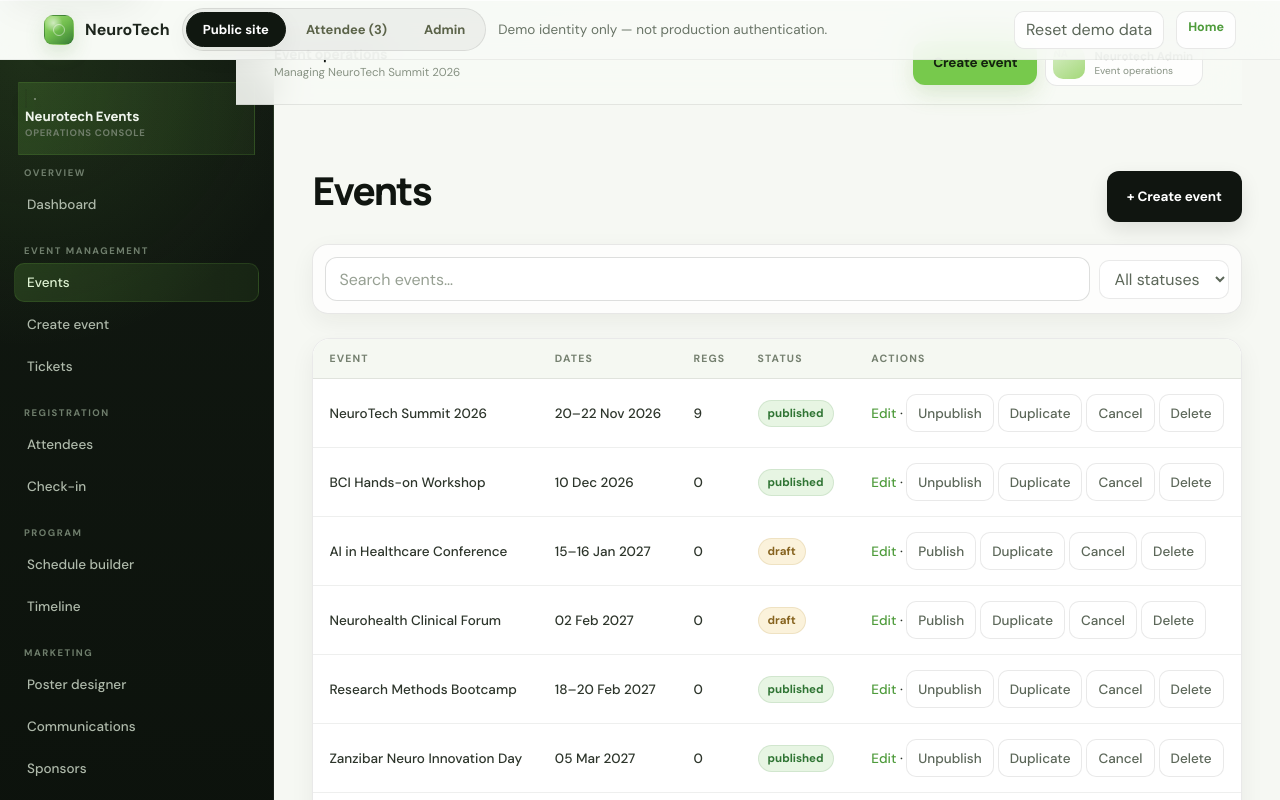
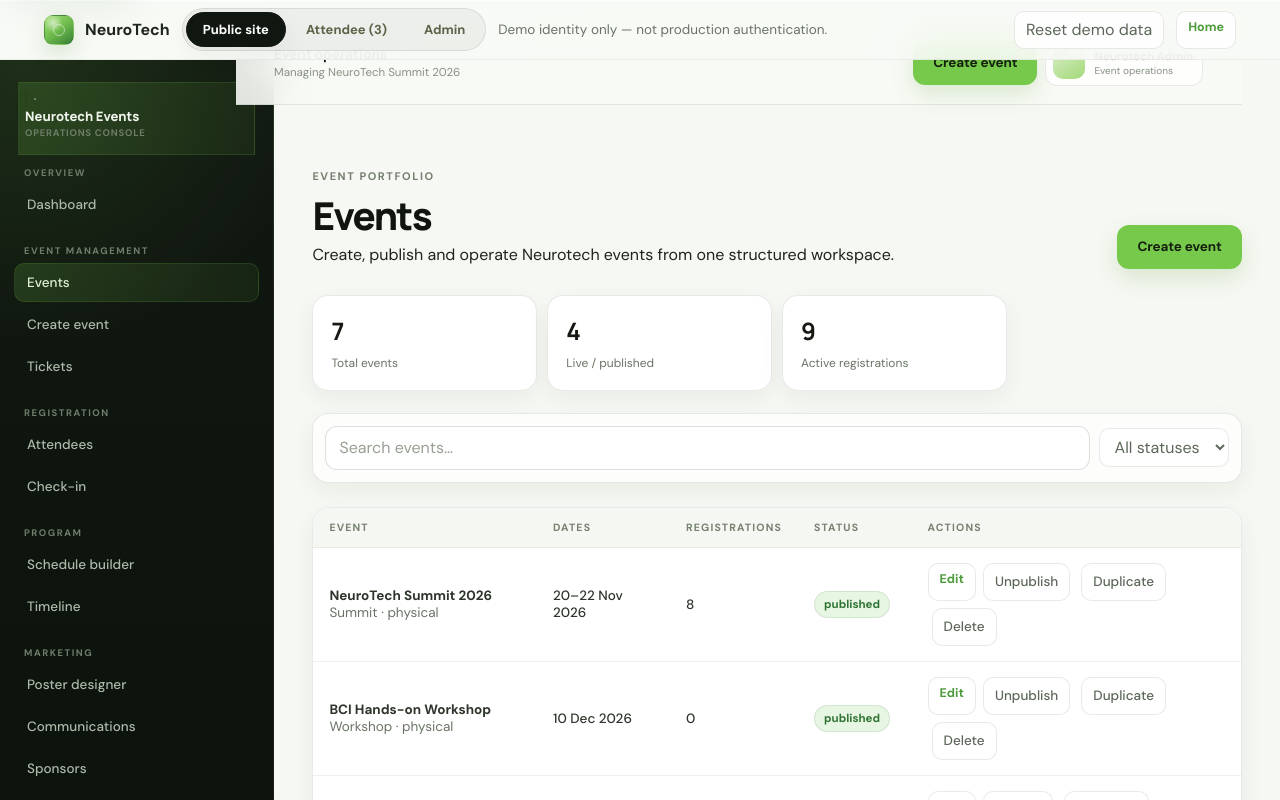
Before and after one commit to Drbrilliant360/neurotech-events, a React (Vite) app: page /admin/events in a window 1280 px wide. Shown: the top 800 px of the page. Built offline with nearby package versions, Linux system fonts and the light colour scheme.

Commit message:
feat: modernize admin event management

```diff
--- a/src/features/admin/AdminEventsPage.tsx
+++ b/src/features/admin/AdminEventsPage.tsx
@@ -11,92 +11,84 @@ export function AdminEventsPage() {
   const [status, setStatus] = useState<"all" | EventStatus>("all");
   const [pendingId, setPendingId] = useState<string | null>(null);
   const list = useMemo(
-    () =>
-      db.events.filter((event) => {
+    () => db.events.filter((event) => {
       if (status !== "all" && event.status !== status) return false;
       return event.title.toLowerCase().includes(query.toLowerCase());
     }),
     [db.events, query, status],
   );
 
+  const published = db.events.filter((event) => event.status === "published" || event.status === "ongoing").length;
+  const totalRegistrations = db.registrations.filter((registration) => registration.status !== "cancelled").length;
+
   return (
     <div>
-      <div style={{ display: "flex", justifyContent: "space-between", gap: 16, flexWrap: "wrap" }}>
+      <div className="nt-dashboard-head">
+        <div>
+          <p className="nt-kicker">Event portfolio</p>
           <h1>Events</h1>
-        <Link to="/admin/events/new" className="nt-btn">
-          + Create event
-        </Link>
+          <p className="nt-lede">Create, publish and operate Neurotech events from one structured workspace.</p>
         </div>
+        <Link to="/admin/events/new" className="nt-btn accent">Create event</Link>
+      </div>
+
+      <div className="nt-mini-stat-grid">
+        <div className="nt-mini-stat"><strong>{db.events.length}</strong><span>Total events</span></div>
+        <div className="nt-mini-stat"><strong>{published}</strong><span>Live / published</span></div>
+        <div className="nt-mini-stat"><strong>{totalRegistrations}</strong><span>Active registrations</span></div>
+      </div>
+
       <div className="nt-toolbar">
         <input className="nt-search" value={query} placeholder="Search events…" onChange={(e) => setQuery(e.target.value)} />
-        <select className="nt-chip" value={status} onChange={(e) => setStatus(e.target.value as typeof status)}>
+        <select className="nt-chip" value={status} onChange={(e) => setStatus(e.target.value as typeof status)} aria-label="Event status">
           <option value="all">All statuses</option>
-          {["draft", "published", "ongoing", "completed", "cancelled"].map((item) => (
-            <option key={item}>{item}</option>
-          ))}
+          {["draft", "published", "ongoing", "completed", "cancelled"].map((item) => <option key={item}>{item}</option>)}
         </select>
       </div>
+
       <div className="nt-table-wrap">
         <table className="nt-table">
           <thead>
-            <tr>
-              <th>Event</th>
-              <th>Dates</th>
-              <th>Regs</th>
-              <th>Status</th>
-              <th>Actions</th>
-            </tr>
+            <tr><th>Event</th><th>Dates</th><th>Registrations</th><th>Status</th><th>Actions</th></tr>
           </thead>
           <tbody>
             {list.map((event) => (
               <tr key={event.id}>
-                <td>{event.title}</td>
+                <td>
+                  <strong>{event.title}</strong>
+                  <div className="nt-muted">{event.category} · {event.format}</div>
+                </td>
                 <td>{formatRange(event.startsAt, event.endsAt)}</td>
-                <td>{db.registrations.filter((item) => item.eventId === event.id).length}</td>
+                <td>{db.registrations.filter((item) => item.eventId === event.id && item.status !== "cancelled").length}</td>
+                <td><StatusPill value={event.status} /></td>
                 <td>
-                  <StatusPill value={event.status} />
-                </td>
-                <td>
-                  <Link to={`/admin/events/${event.id}`}>Edit</Link>
-                  {" · "}
-                  <button
-                    type="button"
-                    className="nt-chip"
-                    onClick={() =>
-                      saveEvent({
-                        ...event,
-                        status: event.status === "published" ? "draft" : "published",
-                      })
-                    }
-                  >
+                  <div style={{ display: "flex", gap: 7, flexWrap: "wrap" }}>
+                    <Link to={`/admin/events/${event.id}`} className="nt-chip">Edit</Link>
+                    <button type="button" className="nt-chip" onClick={() => saveEvent({ ...event, status: event.status === "published" ? "draft" : "published" })}>
                       {event.status === "published" ? "Unpublish" : "Publish"}
                     </button>
-                  <button type="button" className="nt-chip" onClick={() => copyEvent(event.id)}>
-                    Duplicate
-                  </button>
-                  <button type="button" className="nt-chip" onClick={() => saveEvent({ ...event, status: "cancelled" })}>
-                    Cancel
-                  </button>
-                  <button type="button" className="nt-chip" onClick={() => setPendingId(event.id)}>
-                    Delete
-                  </button>
+                    <button type="button" className="nt-chip" onClick={() => copyEvent(event.id)}>Duplicate</button>
+                    <button type="button" className="nt-chip" onClick={() => setPendingId(event.id)}>Delete</button>
+                  </div>
                 </td>
               </tr>
             ))}
           </tbody>
         </table>
       </div>
+
+      {list.length === 0 ? <div className="nt-empty" style={{ marginTop: 14 }}>No events match the current search and status filters.</div> : null}
+
       {pendingId ? (
         <div className="nt-dialog" role="alertdialog" aria-modal="true">
           <div className="nt-dialog-card">
+            <p className="nt-kicker">Destructive action</p>
             <h2>Delete this event?</h2>
-            <p>This removes it from local demo data.</p>
-            <button type="button" className="nt-btn danger" onClick={() => { deleteEvent(pendingId); setPendingId(null); }}>
-              Delete
-            </button>
-            <button type="button" className="nt-btn ghost" onClick={() => setPendingId(null)}>
-              Keep
-            </button>
+            <p className="nt-muted">This removes the event from local demo data. This action cannot be undone in the current session.</p>
+            <div className="nt-actions">
+              <button type="button" className="nt-btn danger" onClick={() => { deleteEvent(pendingId); setPendingId(null); }}>Delete event</button>
+              <button type="button" className="nt-btn ghost" onClick={() => setPendingId(null)}>Keep event</button>
+            </div>
           </div>
         </div>
       ) : null}
@@ -148,52 +140,34 @@ export function AdminEventFormPage({ mode, eventId }: { mode: "new" | "edit"; ev
   }
 
   return (
-    <div style={{ maxWidth: 720 }}>
+    <div style={{ maxWidth: 980 }}>
+      <div className="nt-dashboard-head">
+        <div>
+          <p className="nt-kicker">{mode === "new" ? "New event" : "Event configuration"}</p>
           <h1>{mode === "new" ? "Create event" : "Edit event"}</h1>
-      <div className="nt-grid">
-        <label className="nt-field">
-          <span>Name</span>
-          <input value={title} onChange={(e) => setTitle(e.target.value)} />
-        </label>
-        <label className="nt-field">
-          <span>Slug</span>
-          <input value={slug} onChange={(e) => setSlug(e.target.value)} />
-        </label>
-        <label className="nt-field">
-          <span>Description</span>
-          <textarea rows={5} value={description} onChange={(e) => setDescription(e.target.value)} />
-        </label>
-        <label className="nt-field">
-          <span>Theme</span>
-          <input value={theme} onChange={(e) => setTheme(e.target.value)} />
-        </label>
-        <label className="nt-field">
-          <span>Venue</span>
-          <select value={venueId} onChange={(e) => setVenueId(e.target.value)}>
-            {db.venues.map((venue) => (
-              <option key={venue.id} value={venue.id}>
-                {venue.name}
-              </option>
-            ))}
-          </select>
-        </label>
-        <label className="nt-field">
-          <span>Capacity</span>
-          <input value={capacity} onChange={(e) => setCapacity(e.target.value)} />
-        </label>
-        <label className="nt-field">
-          <span>Starts</span>
-          <input type="datetime-local" value={startsAt} onChange={(e) => setStartsAt(e.target.value)} />
-        </label>
-        <label className="nt-field">
-          <span>Ends</span>
-          <input type="datetime-local" value={endsAt} onChange={(e) => setEndsAt(e.target.value)} />
-        </label>
+          <p className="nt-lede">Define the event identity, venue, capacity and operational dates before configuring tickets and programme content.</p>
+        </div>
+        <button type="button" className="nt-btn ghost" onClick={() => navigate("/admin/events")}>Back to events</button>
+      </div>
+
+      <section className="nt-panel">
+        <div className="nt-panel-header"><div><p className="nt-kicker">Core details</p><h3>Event information</h3></div></div>
+        <div className="nt-grid" style={{ gridTemplateColumns: "repeat(2,minmax(0,1fr))" }}>
+          <label className="nt-field"><span>Name</span><input value={title} onChange={(e) => setTitle(e.target.value)} /></label>
+          <label className="nt-field"><span>Slug</span><input value={slug} onChange={(e) => setSlug(e.target.value)} /></label>
+          <label className="nt-field" style={{ gridColumn: "1 / -1" }}><span>Description</span><textarea rows={5} value={description} onChange={(e) => setDescription(e.target.value)} /></label>
+          <label className="nt-field"><span>Theme</span><input value={theme} onChange={(e) => setTheme(e.target.value)} /></label>
+          <label className="nt-field"><span>Venue</span><select value={venueId} onChange={(e) => setVenueId(e.target.value)}>{db.venues.map((venue) => <option key={venue.id} value={venue.id}>{venue.name}</option>)}</select></label>
+          <label className="nt-field"><span>Capacity</span><input value={capacity} onChange={(e) => setCapacity(e.target.value)} /></label>
+          <label className="nt-field"><span>Starts</span><input type="datetime-local" value={startsAt} onChange={(e) => setStartsAt(e.target.value)} /></label>
+          <label className="nt-field"><span>Ends</span><input type="datetime-local" value={endsAt} onChange={(e) => setEndsAt(e.target.value)} /></label>
+        </div>
         {error ? <p className="error">{error}</p> : null}
-        <button type="button" className="nt-btn" onClick={submit}>
-          Save
-        </button>
+        <div className="nt-actions" style={{ marginTop: 20 }}>
+          <button type="button" className="nt-btn accent" onClick={submit}>Save event</button>
+          <button type="button" className="nt-btn ghost" onClick={() => navigate("/admin/events")}>Cancel</button>
         </div>
+      </section>
     </div>
   );
 }
```
Lines whose indentation alone changed are shown as unchanged.
